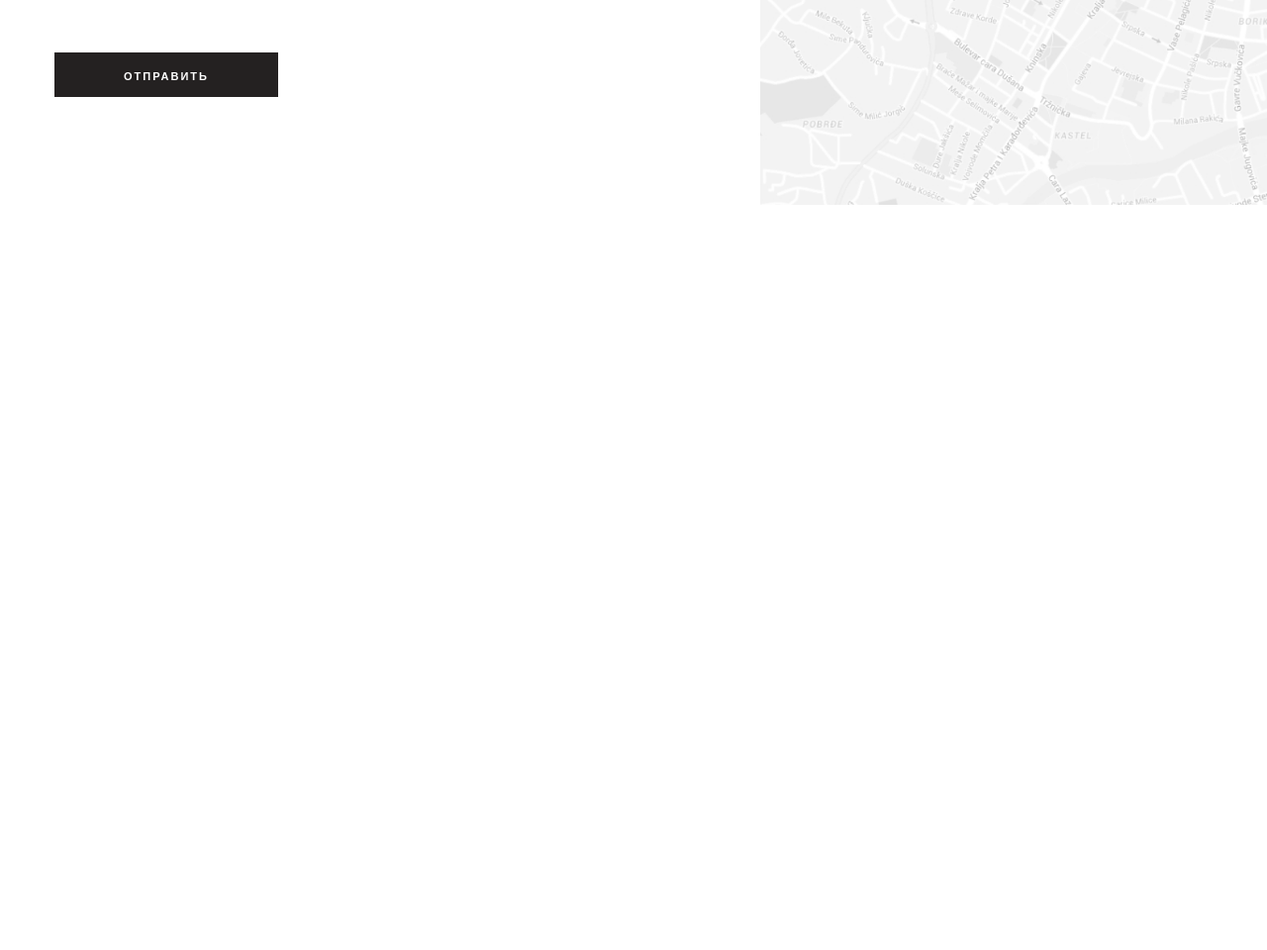
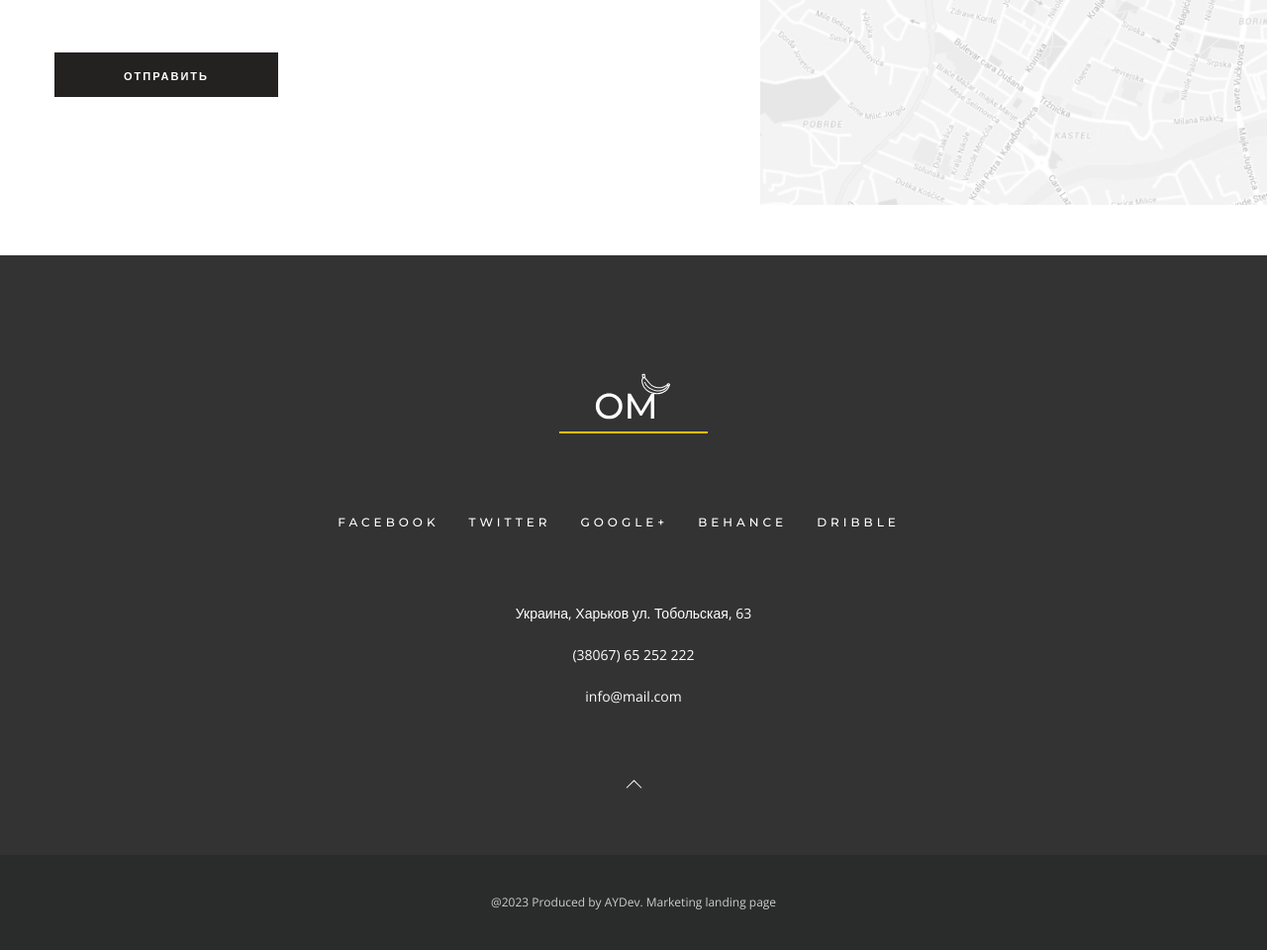
Before and after one commit to Aleksegoist/lendos_marketing, a plain HTML site: page index.html in a window 1280 px wide. Shown: the part 9354-10314 px from the top of the page at 99% size. Before the commit the page ends 9612 px from the top, so only its background shows below. Drawn offline with nearby package versions, Linux system fonts and the light colour scheme.

Commit message:
add section footer

```diff
--- a/css/style.css
+++ b/css/style.css
@@ -669,3 +669,62 @@ expertise__item-text {
   margin-top: 40px;
   letter-spacing: 2px;
 }
+
+.footer__top {
+  padding: 110px 10px 60px;
+  background-color: #333;
+  text-align: center;
+}
+
+.footer__logo {
+  display: inline-block;
+  padding: 0 35px 4px;
+  border-bottom: 2px solid #fcbb08;
+  margin-bottom: 70px;
+}
+
+.footer__social {
+  display: flex;
+  justify-content: center;
+  margin-bottom: 65px;
+}
+
+.footer__social-list {
+  padding: 0 15px;
+}
+
+.footer__socail-link {
+  font-family: 'Montserrat', sans-serif;
+  font-weight: 300;
+  font-size: 12px;
+  line-height: 15px;
+  text-transform: uppercase;
+  color: #fff;
+  letter-spacing: 4px;
+}
+
+.footer__contact {
+  font-size: 14px;
+  line-height: 32px;
+  color: #fff;
+  margin-bottom: 60px;
+}
+
+.footer__contact a {
+  display: block;
+  margin: 10px 0;
+  color: #fff;
+}
+
+.go-top {
+  display: inline-block;
+}
+
+.footer__copy {
+  padding: 40px 10px;
+  text-align: center;
+  font-size: 12px;
+  line-height: 16px;
+  color: #ccc;
+  background-color: #2a2c2b;
+}
--- a/index.html
+++ b/index.html
@@ -446,6 +446,45 @@
         </form>
       </div>
     </section>
+    <!----- footer ----->
+    <footer class="footer">
+      <div class="footer__top">
+        <a class="footer__logo" href="#">
+          <img src="images/logo_footer.svg" alt="logo" />
+        </a>
+        <ul class="footer__social">
+          <li class="footer__social-list">
+            <a class="footer__socail-link" href="#">FACEBOOK</a>
+          </li>
+          <li class="footer__social-list">
+            <a class="footer__socail-link" href="#">TWITTER</a>
+          </li>
+          <li class="footer__social-list">
+            <a class="footer__socail-link" href="#">GOOGLE+</a>
+          </li>
+          <li class="footer__social-list">
+            <a class="footer__socail-link" href="#">BEHANCE</a>
+          </li>
+          <li class="footer__social-list">
+            <a class="footer__socail-link" href="#">DRIBBLE</a>
+          </li>
+          <li class="footer__social-list">
+            <a class="footer__socail-link" href="#"></a>
+          </li>
+        </ul>
+        <div class="footer__contact">
+          <adress class="adress">Украина, Харьков ул. Тобольская, 63 </adress>
+          <a class="phone" href="tel:+3806765252222">(38067) 65 252 222</a>
+          <a class="email" href="mail to:">info@mail.com</a>
+        </div>
+        <a class="go-top" href="#">
+          <img src="images/arrow_top.svg" alt="arrow top" />
+        </a>
+      </div>
+      <div class="footer__copy">
+        <p>@2023 Produced by AYDev. Marketing landing page</p>
+      </div>
+    </footer>
 
     <!----- scripts ----->
     <script src="https://ajax.googleapis.com/ajax/libs/jquery/3.6.3/jquery.min.js"></script>
```
Also changed, not shown: images/arrow_top.svg (added), images/logo_footer.svg (added).
